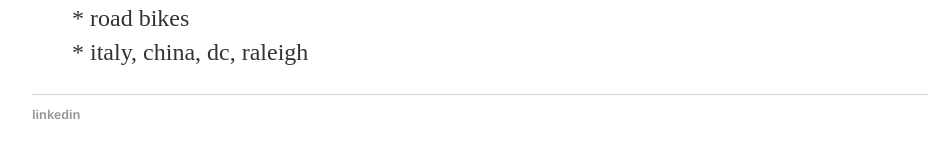
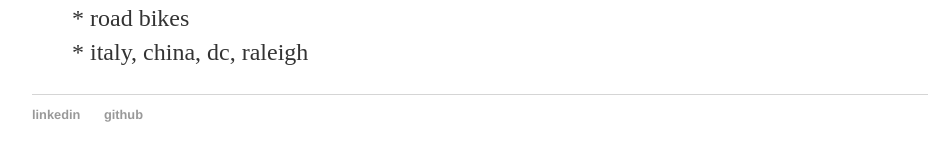
Before and after one commit to kevcraig/kevcriag.github.io, a Jekyll site: the page built from about/index.html, in a window 1280 px wide. Shown: the part 670-831 px from the top of the page, without its empty margins (160-1112 px from the left). Built offline with Jekyll 4.4.1, drawn with Linux system fonts in a browser that asks for light colours.

Commit message:
Update default.html

```diff
--- a/_layouts/default.html
+++ b/_layouts/default.html
@@ -22,6 +22,7 @@
 			<footer>
 	    		<ul>
 	        		<li><a href="https://www.linkedin.com/in/kevin-craig-695a76106/" target = "_blank">linkedin</a></li>
+				<li><a href="https://github.com/kevcraig" target = "_blank">github</a></li>
 				</ul>
 			</footer>
 		</body>
```
